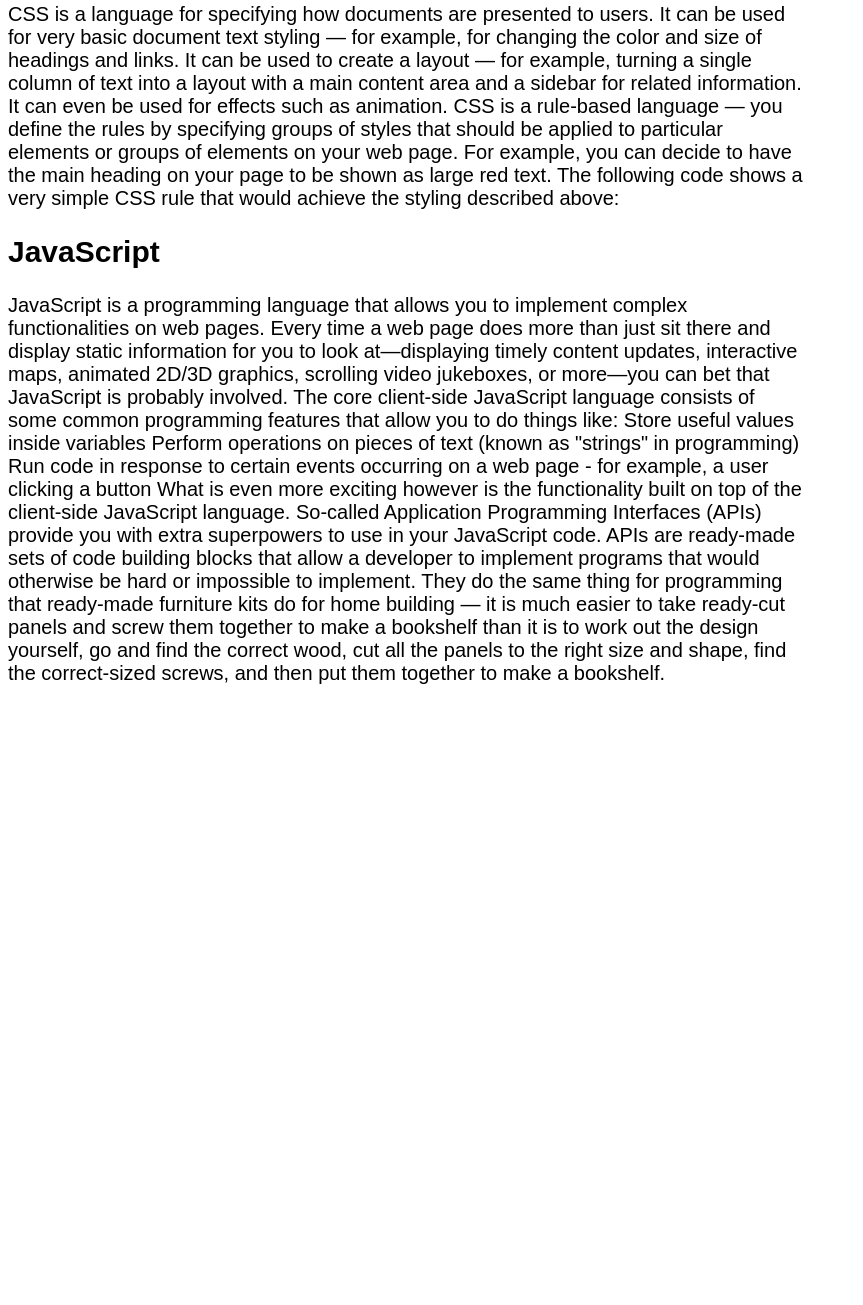
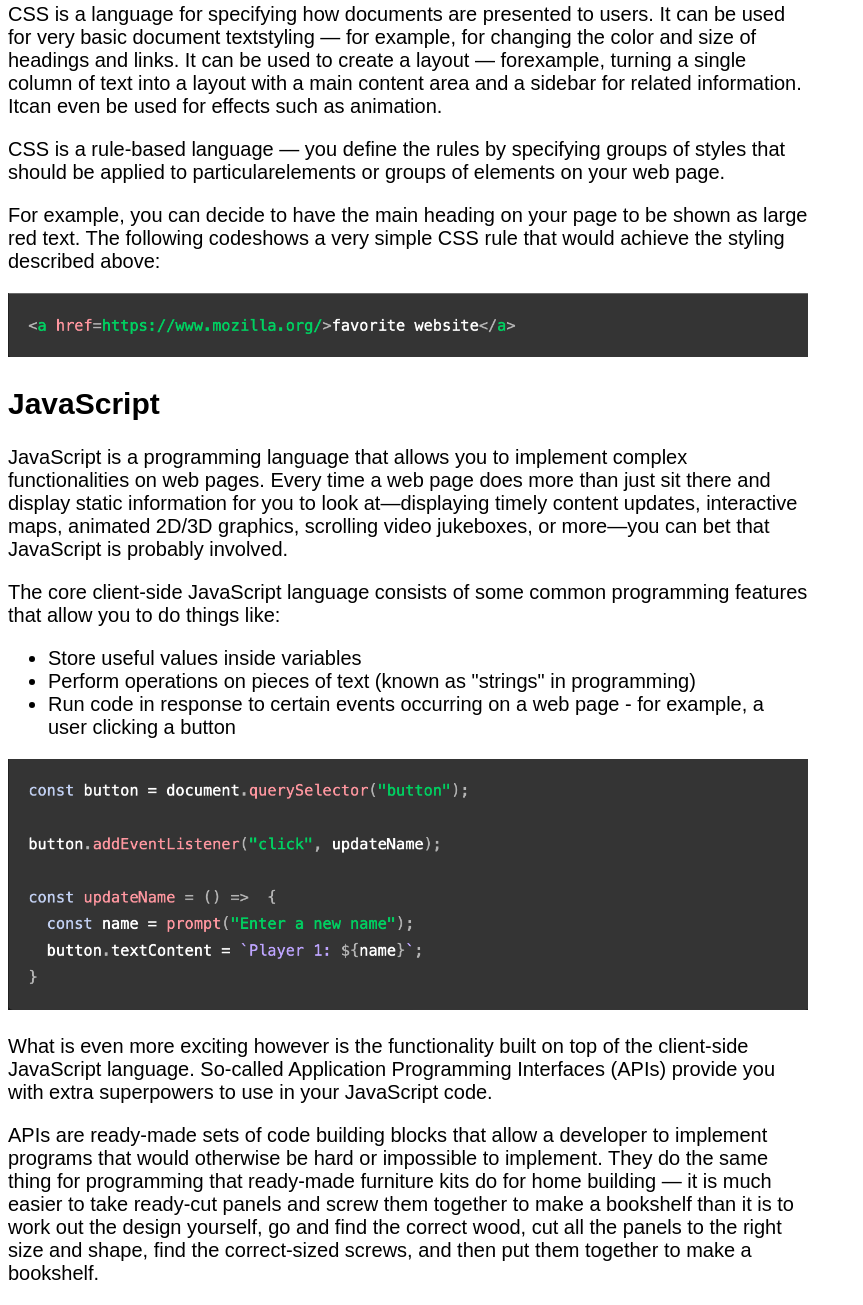
Before and after one commit to fung604/acit1620-lab2, a plain HTML site: page index.html in a window 1280 px wide. Shown: the part 889-2194 px from the top of the page, without its empty margins (0-863 px from the left). Before the commit the page ends 1582 px from the top, so only its background shows below. Drawn offline with Linux system fonts and the light colour scheme.

Commit message:
finalize

```diff
--- a/index.html
+++ b/index.html
@@ -10,8 +10,8 @@
     <h1>Fundamental Web Technologies</h1>
         <menu>
             <li><a href="#HTML">HTML</a></li>
-            <li>CSS</li>
-            <li>JS</li>
+            <li><a href="#CSS">CSS</a></li>
+            <li><a href="#JavaScript">JavaScript</a></li>
         </menu>
     <h2 id="HTML">HTML</h2>
         <p>At its heart, HTML is a language made up of elements, which can be applied to pieces of text to give them different meaning in a document (Is it a paragraph? Is it a bulleted list? Is it part of a table?), structure a document into logical sections (Does it have a header? Three columns of content? A navigation menu?), and embed content such as images and videos into a page.</p>
@@ -30,26 +30,31 @@
             <li>From the results, choose Format Document</li>
         </ol>
 
-<h2>CSS</h2>
 
-CSS is a language for specifying how documents are presented to users. It can be used for very basic document text styling — for example, for changing the color and size of headings and links. It can be used to create a layout — for example, turning a single column of text into a layout with a main content area and a sidebar for related information. It can even be used for effects such as animation.
+     <h2 id="CSS">CSS</h2>
+        <p>CSS is a language for specifying how documents are presented to users. It can be used for very basic document textstyling — for example, for changing the color and size of headings and links. It can be used to create a layout — forexample, turning a single column of text into a layout with a main content area and a sidebar for related information. Itcan even be used for effects such as animation.</p>
 
-CSS is a rule-based language — you define the rules by specifying groups of styles that should be applied to particular elements or groups of elements on your web page.
+        <p>CSS is a rule-based language — you define the rules by specifying groups of styles that should be applied to particularelements or groups of elements on your web page.</p>
 
-For example, you can decide to have the main heading on your page to be shown as large red text. The following code shows a very simple CSS rule that would achieve the styling described above:
+        <p>For example, you can decide to have the main heading on your page to be shown as large red text. The following codeshows a very simple CSS rule that would achieve the styling described above:</p>
 
-<h2>JavaScript</h2>
+        <img src="element.png" alt="Element" />
 
-JavaScript is a programming language that allows you to implement complex functionalities on web pages. Every time a web page does more than just sit there and display static information for you to look at—displaying timely content updates, interactive maps, animated 2D/3D graphics, scrolling video jukeboxes, or more—you can bet that JavaScript is probably involved.
+    <h2 id="JavaScript">JavaScript</h2>
 
-The core client-side JavaScript language consists of some common programming features that allow you to do things like:
+        <p>JavaScript is a programming language that allows you to implement complex functionalities on web pages. Every time a web page does more than just sit there and display static information for you to look at—displaying timely content updates, interactive maps, animated 2D/3D graphics, scrolling video jukeboxes, or more—you can bet that JavaScript is probably involved.</p>
 
-Store useful values inside variables
-Perform operations on pieces of text (known as "strings" in programming)
-Run code in response to certain events occurring on a web page - for example, a user clicking a button
+        <p>The core client-side JavaScript language consists of some common programming features that allow you to do things like:</p>
+        <ul>
+            <li>Store useful values inside variables</li>
+            <li>Perform operations on pieces of text (known as "strings" in programming)</li>
+            <li>Run code in response to certain events occurring on a web page - for example, a user clicking a button</li>
+        </ul>
 
-What is even more exciting however is the functionality built on top of the client-side JavaScript language. So-called Application Programming Interfaces (APIs) provide you with extra superpowers to use in your JavaScript code.
+        <img src="script.png" alt="JavaScript" />
 
-APIs are ready-made sets of code building blocks that allow a developer to implement programs that would otherwise be hard or impossible to implement. They do the same thing for programming that ready-made furniture kits do for home building — it is much easier to take ready-cut panels and screw them together to make a bookshelf than it is to work out the design yourself, go and find the correct wood, cut all the panels to the right size and shape, find the correct-sized screws, and then put them together to make a bookshelf.
+        <p>What is even more exciting however is the functionality built on top of the client-side JavaScript language. So-called Application Programming Interfaces (APIs) provide you with extra superpowers to use in your JavaScript code.</p>
+
+        <p>APIs are ready-made sets of code building blocks that allow a developer to implement programs that would otherwise be hard or impossible to implement. They do the same thing for programming that ready-made furniture kits do for home building — it is much easier to take ready-cut panels and screw them together to make a bookshelf than it is to work out the design yourself, go and find the correct wood, cut all the panels to the right size and shape, find the correct-sized screws, and then put them together to make a bookshelf.</p>
 </body>
 </html>
```
